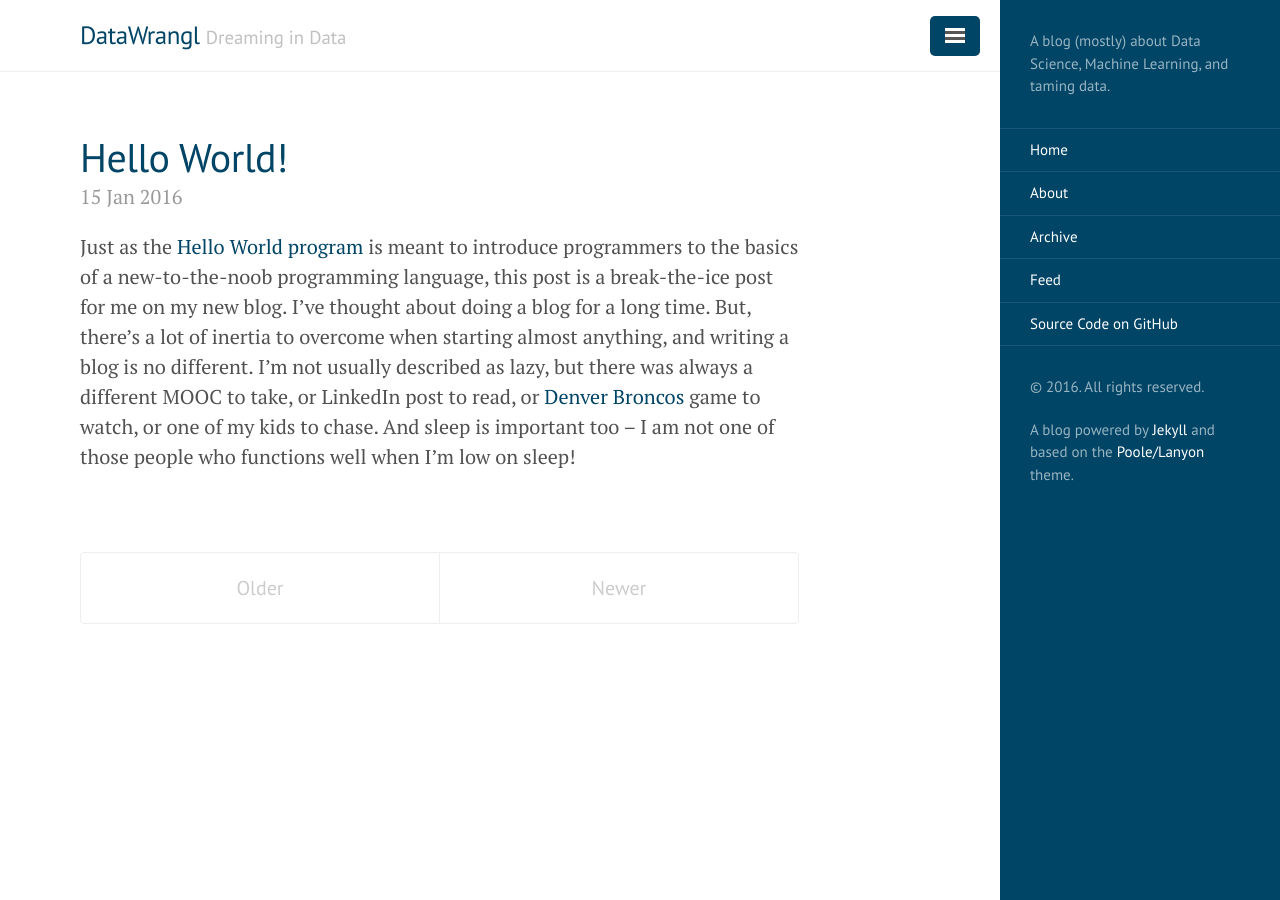
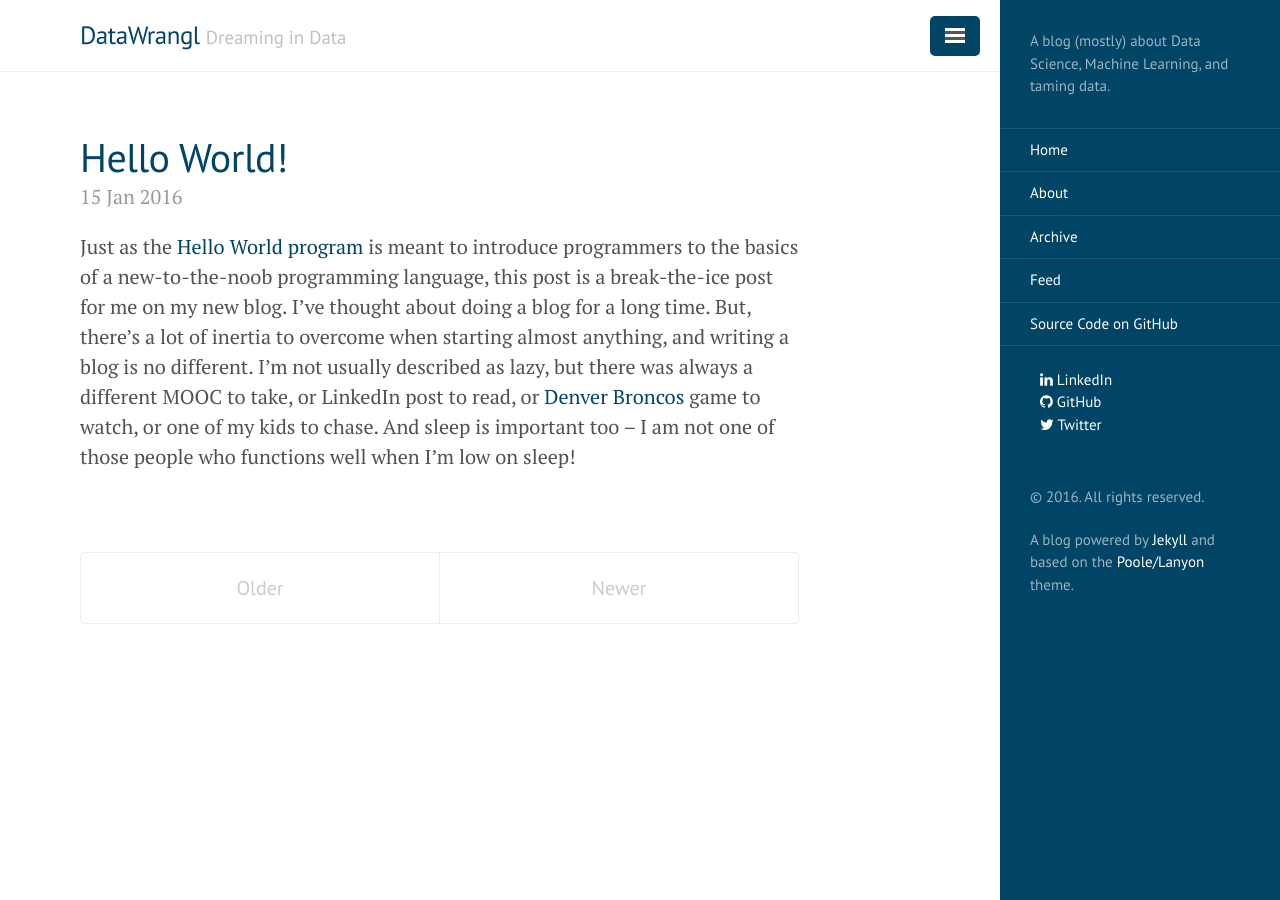
Before and after one commit to iamprakashom/tybyers.github.io, a Jekyll site: the page built from index.html, in a window 1280 px wide. Built offline with Jekyll 4.4.1, drawn with Linux system fonts in a browser that asks for light colours; nearby versions of some CDN libraries; the list of posts is cut into pages by our own code; comment, search, counter and statistics services are not loaded.

Commit message:
social media buttons on sidebar

```diff
--- a/_config.yml
+++ b/_config.yml
@@ -19,6 +19,11 @@
   url:               http://datawrangl.com
   email:             tybyers@gmail.com
 
+##  Social Usernames
+github_username:  tybyers
+linkedin_username: tylerbyers
+twitter_username: tylergbyers
+
 # Custom vars
 #version:             1.0.0
 
--- a/_includes/head.html
+++ b/_includes/head.html
@@ -27,3 +27,6 @@
   <!-- RSS -->
   <link rel="alternate" type="application/rss+xml" title="RSS" href="/atom.xml">
 </head>
+
+  <!-- Social Links -->
+  <link rel="stylesheet" href="//maxcdn.bootstrapcdn.com/font-awesome/4.3.0/css/font-awesome.min.css">
--- a/_includes/sidebar.html
+++ b/_includes/sidebar.html
@@ -30,6 +30,31 @@
 
   </nav>
 
+  <ul>
+    {% if site.linkedin_username %}
+    <br>
+      <a href="https://linkedin.com/in/{{ site.linkedin_username }}">
+          <i class="fa fa-linkedin"></i> LinkedIn
+        </a>
+    {% endif %}
+
+    {% if site.github_username %}
+    <br>
+        <a href="https://github.com/{{ site.github_username }}">
+          <i class="fa fa-github"></i>  GitHub
+        </a>
+    {% endif %}
+
+    {% if site.twitter_username %}
+    <br>
+        <a href="https://twitter.com/{{ site.twitter_username }}">
+          <i class="fa fa-twitter"></i>  Twitter
+        </a>
+    {% endif %}
+
+
+  </ul>
+
   <div class="sidebar-item">
     <p>
       &copy; {{ site.time | date: '%Y' }}. All rights reserved.
```
